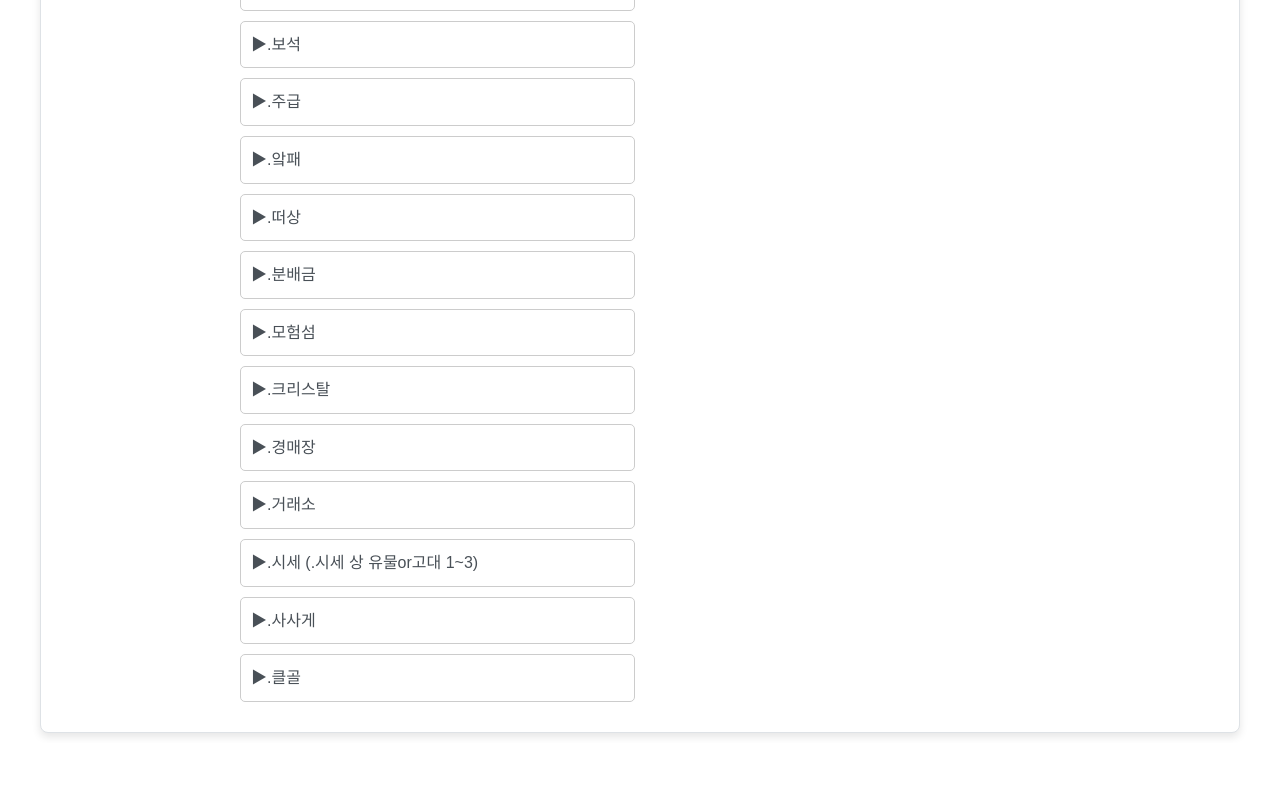
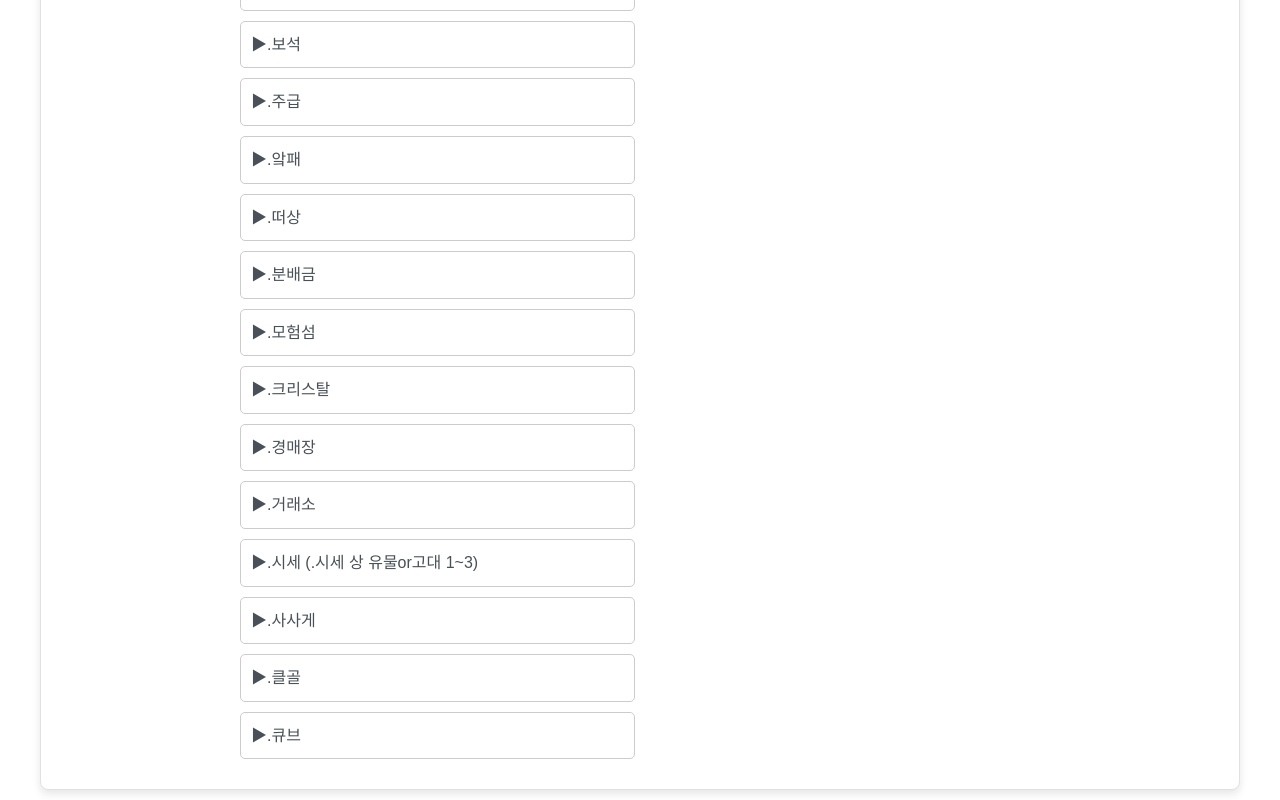
Before and after one commit to cgm97/GapBotApp, a React (Create React App) app in the folder client/: page /cmd in a window 1280 px wide. Shown: the part 687-1487 px from the top of the page. Before the commit the page ends 1430 px from the top, so only its background shows below. Built offline with nearby package versions, Linux system fonts and the light colour scheme.

Commit message:
명령어

```diff
--- a/client/src/dom/Command.js
+++ b/client/src/dom/Command.js
@@ -25,12 +25,13 @@ const Command = () => {
     { id: 17, prefix: ".거래소", img: require("../img/cmd/rjfoth.png"), description: "각인서만 지원(인기 각인서는 약자 가능 ex:예둔)" },
     { id: 18, prefix: ".시세 (.시세 상 유물or고대 1~3)", img: require("../img/cmd/tkdwnd.png"), description: "상,상상,상중,상하,중,중중,중하,유각,전각,재료,식물,벌목,낚시,고고학,채광,수렵" },
     { id: 19, prefix: ".사사게", img: null , description:".사사게 키워드"},
-    { id: 20, prefix: ".클골", img: null}
+    { id: 20, prefix: ".클골", img: null},
+    { id: 21, prefix: ".큐브", img: null}
   ];
 
   const listUtilItems = [
     { id: 101, prefix: "이모티콘", img: null, description: "씨익콩,더줘콩,뿅콩,감사콩,꺼억콩,도망콩,머쓱해요,놀자에요,뭐라구요" },
-    { id: 102, prefix: "/로또", img: require("../img/cmd/tkdwnd.png"), description: "1 ~ 4 확정 로또번호 지원" },
+    { id: 102, prefix: "/로또", img: require("../img/cmd/lotto.png"), description: "1 ~ 4 확정 로또번호 지원" },
     { id: 103, prefix: "채팅레벨(중지)", img: null, description: "/레벨, /랭킹, /칭호" },
     { id: 104, prefix: "/재련", img: null, description: "/재련, /재련랭킹" }
   ];
```
